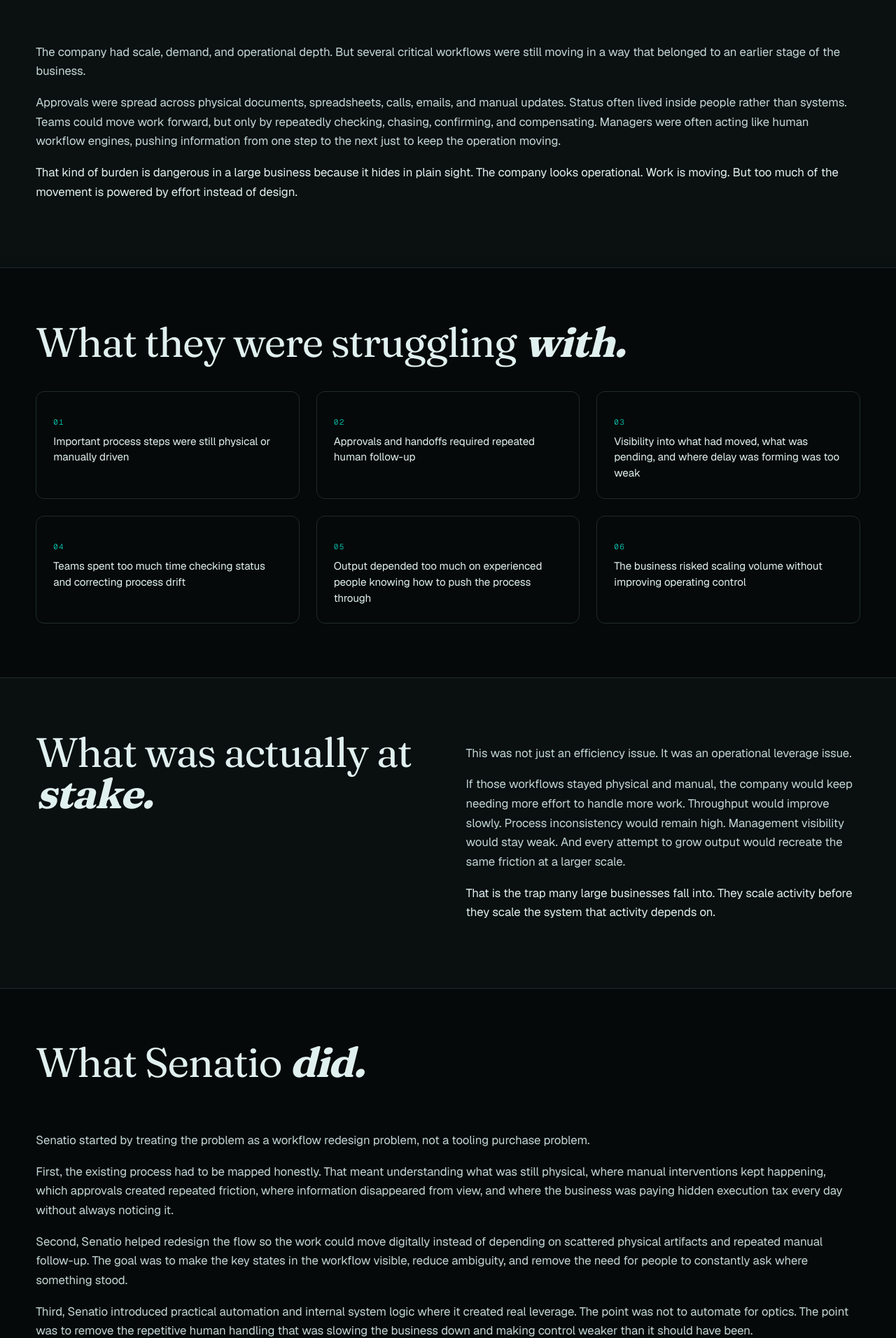
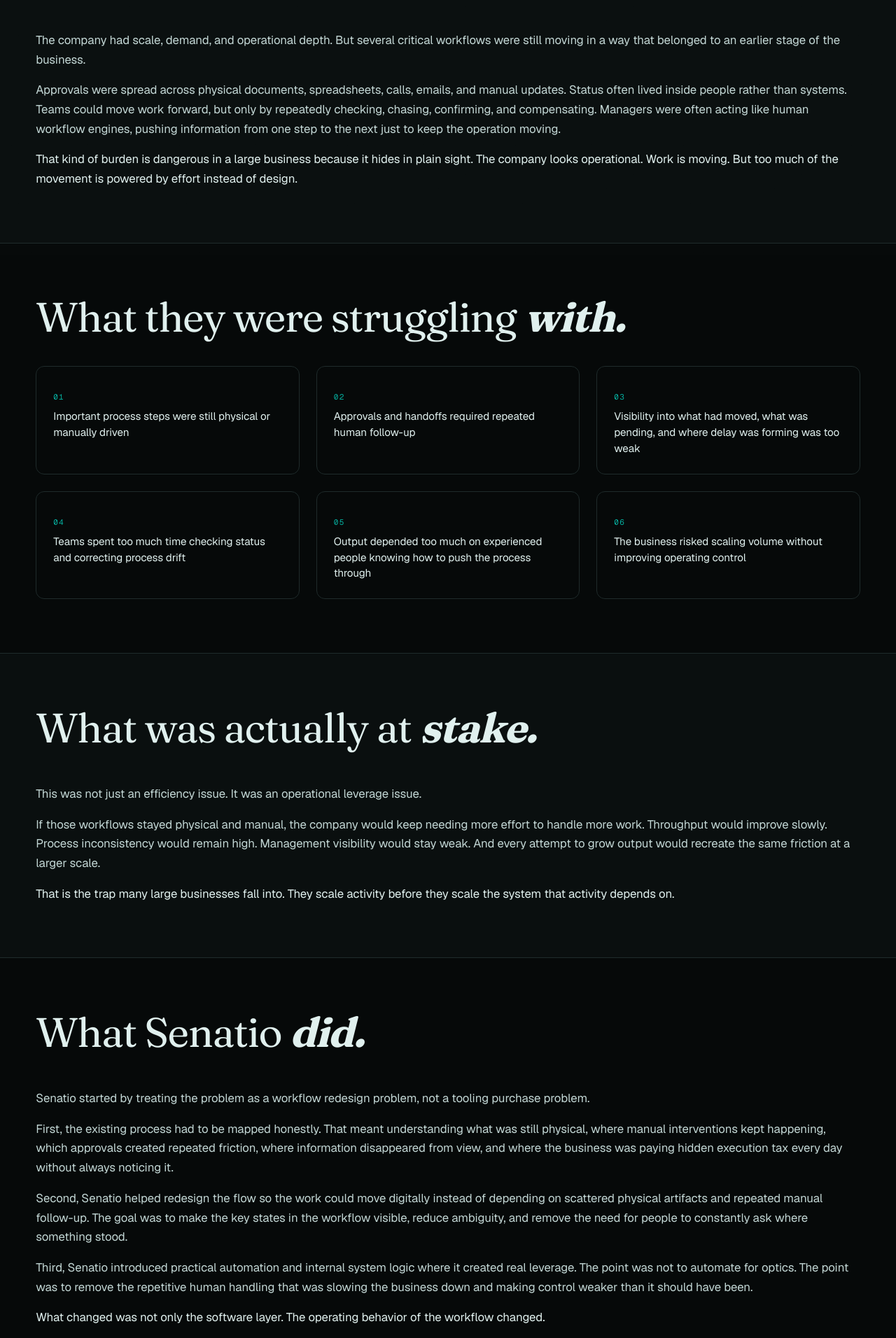
Before and after one commit to gugan-zemuria/Senatio-landing-page, a Next.js app: page /case-studies/manufacturing-digital-workflows in a window 1280 px wide. Shown: the part 836-2748 px from the top of the page at 70% size. Built offline with nearby package versions, Linux system fonts and the light colour scheme.

Commit message:
refactor: modularize case study styles and update metadata, text, and footer formatting

```diff
--- a/src/app/case-studies/manufacturing-digital-workflows/page.tsx
+++ b/src/app/case-studies/manufacturing-digital-workflows/page.tsx
@@ -8,9 +8,9 @@
 import RevealObserver from "@/components/RevealObserver";
 
 export const metadata: Metadata = {
-  title: "Digital Workflows & Automation for Manufacturing | Senatio",
+  title: "Case Study: Replacing Physical Process Handling with Digital Workflows and Automation | Senatio",
   description:
-    "How Senatio replaced manual physical processes with digital workflows, practical automation, stronger visibility, and better operating control for a manufacturing company.",
+    "See how Senatio helped a manufacturing giant replace physical, manual operating processes with digital workflows, practical automation, stronger visibility, and better operating control.",
 };
 
 const BtnArrow = () => (
@@ -18,6 +18,11 @@
     <path d="M5 12h14M13 6l6 6-6 6" />
   </svg>
 );
+
+const s = {
+  text: { color: "var(--fg-2)" as const, lineHeight: 1.65 as const, fontSize: "1.05rem" as const, margin: 0 as const },
+  max: { maxWidth: "640px" as const },
+};
 
 const struggles = [
   "Important process steps were still physical or manually driven",
@@ -54,6 +59,7 @@
       <Grain />
       <Navbar />
       <main>
+        {/* ── Hero ── */}
         <section className="section" aria-labelledby="hero-h">
           <div className="wrap">
             <div className="section-head">
@@ -76,7 +82,7 @@
               data-reveal
               data-delay="1"
             >
-              <p style={{ color: "var(--fg-2)", lineHeight: 1.65, fontSize: "1.05rem", margin: 0 }}>
+              <p style={s.text}>
                 The client did not mainly have a software problem. It had a workflow reality problem. Important parts of the business were still being carried by physical process movement, spreadsheet logic, manual approvals, repeated follow-up, and people acting as the glue between broken steps. Senatio helped redesign the workflow, digitize the process, automate the repeatable parts, and turn effort-heavy operational movement into a more visible and manageable system.
               </p>
               <div style={{ padding: "20px 24px", border: "1px solid var(--line)", background: "var(--bg-2)", borderRadius: "8px", alignSelf: "start" }}>
@@ -87,28 +93,23 @@
           </div>
         </section>
 
+        {/* ── The real business problem ── */}
         <section className="section" style={{ background: "var(--bg-2)" }} aria-labelledby="problem-h">
           <div className="wrap">
-            <div
-              style={{
-                display: "grid",
-                gap: "clamp(24px, 4vw, 64px)",
-                alignItems: "start",
-              }}
-            >
+            <div style={{ display: "grid", gap: "clamp(24px, 4vw, 64px)", alignItems: "start" }}>
               <div data-reveal>
                 <h2 className="section-title" id="problem-h">
                   The real business <em>problem.</em>
                 </h2>
               </div>
               <div data-reveal data-delay="1">
-                <p style={{ color: "var(--fg-2)", lineHeight: 1.65, fontSize: "1.05rem" }}>
+                <p style={s.text}>
                   The company had scale, demand, and operational depth. But several critical workflows were still moving in a way that belonged to an earlier stage of the business.
                 </p>
-                <p style={{ color: "var(--fg-2)", lineHeight: 1.65, fontSize: "1.05rem", marginTop: "16px" }}>
+                <p style={{ ...s.text, marginTop: "16px" }}>
                   Approvals were spread across physical documents, spreadsheets, calls, emails, and manual updates. Status often lived inside people rather than systems. Teams could move work forward, but only by repeatedly checking, chasing, confirming, and compensating. Managers were often acting like human workflow engines, pushing information from one step to the next just to keep the operation moving.
                 </p>
-                <p style={{ color: "var(--fg)", lineHeight: 1.65, fontSize: "1.05rem", marginTop: "16px" }}>
+                <p style={{ ...s.text, marginTop: "16px", color: "var(--fg)" }}>
                   That kind of burden is dangerous in a large business because it hides in plain sight. The company looks operational. Work is moving. But too much of the movement is powered by effort instead of design.
                 </p>
               </div>
@@ -116,6 +117,7 @@
           </div>
         </section>
 
+        {/* ── What they were struggling with ── */}
         <section className="section" aria-labelledby="struggles-h">
           <div className="wrap">
             <div className="section-head">
@@ -140,29 +142,23 @@
           </div>
         </section>
 
+        {/* ── What was actually at stake ── */}
         <section className="section" style={{ background: "var(--bg-2)" }} aria-labelledby="stake-h">
           <div className="wrap">
-            <div
-              style={{
-                display: "grid",
-                gridTemplateColumns: "repeat(auto-fit, minmax(320px, 1fr))",
-                gap: "clamp(24px, 4vw, 64px)",
-                alignItems: "start",
-              }}
-            >
+            <div style={{ display: "grid", gap: "clamp(24px, 4vw, 64px)", alignItems: "start" }}>
               <div data-reveal data-delay="1">
                 <h2 className="section-title" id="stake-h">
                   What was actually at <em>stake.</em>
                 </h2>
               </div>
               <div data-reveal>
-                <p style={{ color: "var(--fg-2)", lineHeight: 1.65, fontSize: "1.05rem" }}>
+                <p style={s.text}>
                   This was not just an efficiency issue. It was an operational leverage issue.
                 </p>
-                <p style={{ color: "var(--fg-2)", lineHeight: 1.65, fontSize: "1.05rem", marginTop: "16px" }}>
+                <p style={{ ...s.text, marginTop: "16px" }}>
                   If those workflows stayed physical and manual, the company would keep needing more effort to handle more work. Throughput would improve slowly. Process inconsistency would remain high. Management visibility would stay weak. And every attempt to grow output would recreate the same friction at a larger scale.
                 </p>
-                <p style={{ color: "var(--fg)", lineHeight: 1.65, fontSize: "1.05rem", marginTop: "16px" }}>
+                <p style={{ ...s.text, marginTop: "16px", color: "var(--fg)" }}>
                   That is the trap many large businesses fall into. They scale activity before they scale the system that activity depends on.
                 </p>
               </div>
@@ -170,34 +166,29 @@
           </div>
         </section>
 
+        {/* ── What Senatio did ── */}
         <section className="section" aria-labelledby="senatio-h">
           <div className="wrap">
-            <div
-              style={{
-                display: "grid",
-                gap: "clamp(24px, 4vw, 64px)",
-                alignItems: "start",
-              }}
-            >
+            <div style={{ display: "grid", gap: "clamp(24px, 4vw, 64px)", alignItems: "start" }}>
               <div data-reveal data-delay="1">
                 <h2 className="section-title" id="senatio-h">
                   What Senatio <em>did.</em>
                 </h2>
               </div>
               <div data-reveal>
-              <p style={{ color: "var(--fg-2)", lineHeight: 1.65, fontSize: "1.05rem" }}>
+                <p style={s.text}>
                   Senatio started by treating the problem as a workflow redesign problem, not a tooling purchase problem.
                 </p>
-              <p style={{ color: "var(--fg-2)", lineHeight: 1.65, fontSize: "1.05rem", marginTop: "16px" }}>
+                <p style={{ ...s.text, marginTop: "16px" }}>
                   First, the existing process had to be mapped honestly. That meant understanding what was still physical, where manual interventions kept happening, which approvals created repeated friction, where information disappeared from view, and where the business was paying hidden execution tax every day without always noticing it.
                 </p>
-              <p style={{ color: "var(--fg-2)", lineHeight: 1.65, fontSize: "1.05rem", marginTop: "16px" }}>
+                <p style={{ ...s.text, marginTop: "16px" }}>
                   Second, Senatio helped redesign the flow so the work could move digitally instead of depending on scattered physical artifacts and repeated manual follow-up. The goal was to make the key states in the workflow visible, reduce ambiguity, and remove the need for people to constantly ask where something stood.
                 </p>
-              <p style={{ color: "var(--fg-2)", lineHeight: 1.65, fontSize: "1.05rem", marginTop: "16px" }}>
+                <p style={{ ...s.text, marginTop: "16px" }}>
                   Third, Senatio introduced practical automation and internal system logic where it created real leverage. The point was not to automate for optics. The point was to remove the repetitive human handling that was slowing the business down and making control weaker than it should have been.
                 </p>
-              <p style={{ color: "var(--fg)", lineHeight: 1.65, fontSize: "1.05rem", marginTop: "16px" }}>
+                <p style={{ ...s.text, marginTop: "16px", color: "var(--fg)" }}>
                   What changed was not only the software layer. The operating behavior of the workflow changed.
                 </p>
               </div>
@@ -205,6 +196,7 @@
           </div>
         </section>
 
+        {/* ── What changed ── */}
         <section className="section" style={{ background: "var(--bg-2)" }} aria-labelledby="changed-h">
           <div className="wrap">
             <div className="section-head">
@@ -229,6 +221,7 @@
           </div>
         </section>
 
+        {/* ── Why it worked ── */}
         <section className="section" aria-labelledby="why-h">
           <div className="wrap">
             <div className="section-head">
@@ -238,35 +231,52 @@
                 </h2>
               </div>
             </div>
-            <div style={{ display: "grid", gridTemplateColumns: "repeat(auto-fit, minmax(320px, 1fr))", gap: "clamp(24px, 4vw, 48px)" }} data-reveal>
-              <p style={{ color: "var(--fg-2)", lineHeight: 1.65, fontSize: "1.05rem", margin: 0 }}>
+            <div style={s.max} data-reveal>
+              <p style={s.text}>
                 The work succeeded because Senatio did not diagnose the issue as &ldquo;the company needs software.&rdquo; It diagnosed it as &ldquo;the company is still relying on people to carry a system that should be carried by a workflow.&rdquo; That is a much more useful level of thinking. Once the weak points were made visible and the workflow was redesigned around digital movement and practical automation, the business gained leverage that additional effort alone would never have created.
               </p>
+            </div>
+          </div>
+        </section>
 
-              <div style={{ borderTop: "1px solid var(--line)", paddingTop: "28px" }}>
-                <p className="mono" style={{ marginBottom: "14px", color: "var(--accent)" }}>
-                  Why buyers trust Senatio
-                </p>
-                <p style={{ color: "var(--fg-2)", lineHeight: 1.65, fontSize: "1.05rem", margin: 0 }}>
+        {/* ── Why this makes buyers trust Senatio ── */}
+        <section className="section" style={{ background: "var(--bg-2)" }} aria-labelledby="trust-h">
+          <div className="wrap">
+            <div className="section-head">
+              <div data-reveal data-delay="1">
+                <h2 className="section-title" id="trust-h">
+                  Why this makes buyers trust <em>Senatio.</em>
+                </h2>
+              </div>
+            </div>
+            <div style={s.max} data-reveal>
+              <p style={s.text}>
                 A buyer reading this should feel that Senatio understands messy operational reality. Paper-driven handoffs. Spreadsheets pretending to be systems. Approvals living across calls, emails, and people&rsquo;s memory. Managers becoming human middleware because the workflow is not doing its job. That credibility matters. It tells the buyer these are people who can walk into operational complexity, understand it quickly, and improve it without hiding behind vague transformation language.
               </p>
             </div>
+          </div>
+        </section>
 
-              <div style={{ borderTop: "1px solid var(--line)", paddingTop: "28px" }}>
-                <p className="mono" style={{ marginBottom: "14px", color: "var(--accent)" }}>
-                  Bottom line
-                </p>
-                <p style={{ color: "var(--fg)", lineHeight: 1.65, fontSize: "1.1rem", margin: 0 }}>
+        {/* ── Bottom line ── */}
+        <section className="section" aria-labelledby="bottom-h">
+          <div className="wrap">
+            <div className="section-head">
+              <div data-reveal data-delay="1">
+                <h2 className="section-title" id="bottom-h">
+                  Bottom <em>line.</em>
+                </h2>
+              </div>
+            </div>
+            <div style={s.max} data-reveal>
+              <p style={{ ...s.text, color: "var(--fg)", fontSize: "1.1rem" }}>
                 The client did not just digitize a process. It reduced dependence on physical handling, manual follow-up, and human workflow glue. The result was stronger control, better throughput, clearer visibility, and a business that could handle more work without scaling friction at the same rate.
               </p>
             </div>
-
-              <div>
+            <div style={{ marginTop: "32px" }} data-reveal>
               <Link href="/contact" className="btn btn-primary">
                 <span>Talk to us about digitizing and automating broken internal workflows</span>
                 <BtnArrow />
               </Link>
-              </div>
             </div>
           </div>
         </section>
--- a/src/components/Footer.tsx
+++ b/src/components/Footer.tsx
@@ -75,7 +75,7 @@
 
         <div className="foot-bottom">
           <span className="foot-copy">Copyright &copy; 2024–2026 by Senatio.</span>
-          <span className="foot-legal">a <a href="https://zemuria.com/" target="_blank" rel="noopener noreferrer" className="foot-link">Zemuria Inc.</a> Brand. Contracts are executed by the relevant entity (<a href="https://zemuria.com/" target="_blank" rel="noopener noreferrer" className="foot-link">Zemuria Inc.</a> USA or Mercemur Technologies Pvt Ltd India).</span>
+          <span className="foot-legal">a <a href="https://zemuria.com/" target="_blank" rel="noopener noreferrer" className="foot-link">Zemuria Inc.</a> Brand. Contracts are executed by the relevant entity ( Zemuria Inc. USA or Mercemur Technologies Pvt Ltd India ).</span>
         </div>
       </div>
     </footer>
```
Lines whose indentation alone changed are shown as unchanged.
